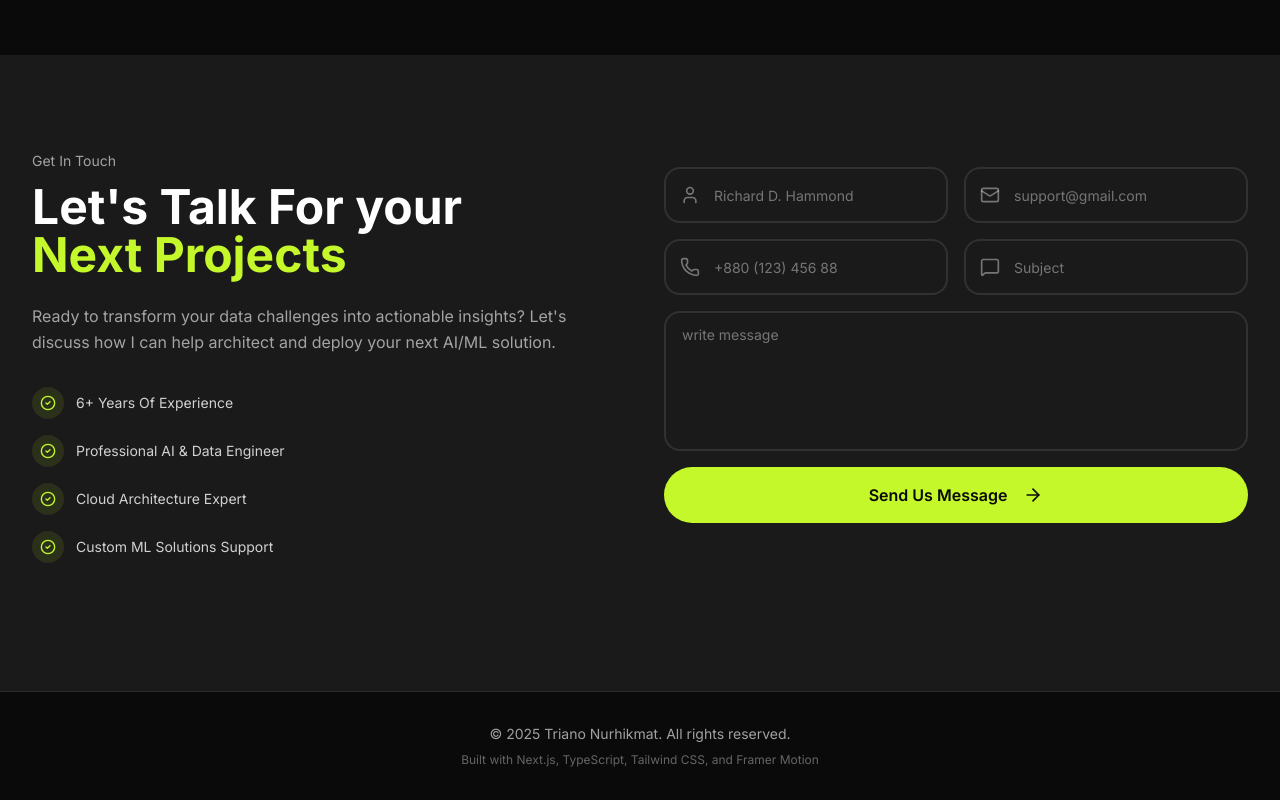
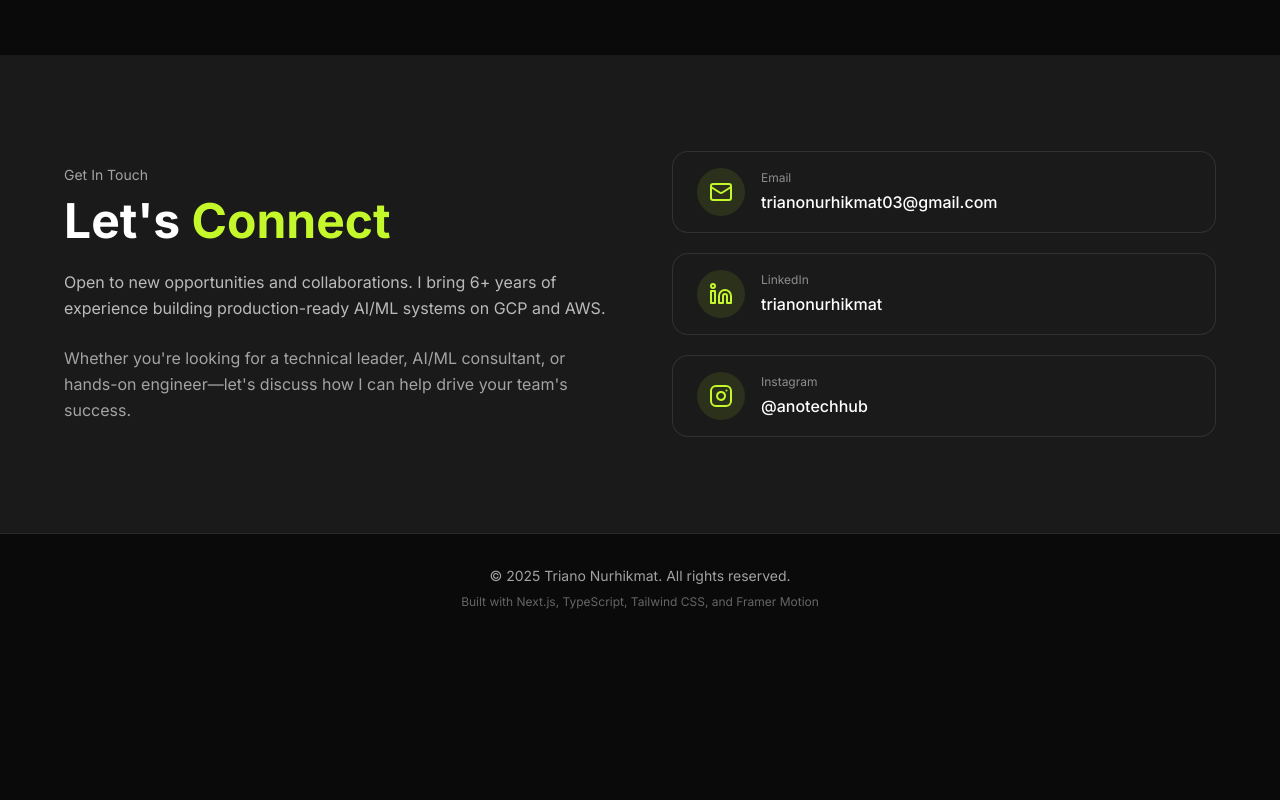
Before and after one commit to anotechhub/triano-resume, a Next.js app: page / in a window 1280 px wide. Shown: the part 5060-5860 px from the top of the page. After the commit the page ends 5702 px from the top, so only its background shows below. Built offline with nearby package versions, Linux system fonts and the light colour scheme.

Commit message:
update footer

```diff
--- a/src/components/sections/contact-dark.tsx
+++ b/src/components/sections/contact-dark.tsx
@@ -1,79 +1,17 @@
 "use client";
 
-import * as React from "react";
 import { motion } from "framer-motion";
-import { zodResolver } from "@hookform/resolvers/zod";
-import { useForm } from "react-hook-form";
-import * as z from "zod";
-import { CheckCircle2, Loader2, ArrowRight, User, Mail as MailIcon, MessageSquare, Phone as PhoneIcon } from "lucide-react";
+import { Mail, Linkedin, Instagram } from "lucide-react";
 import { Container } from "@/components/ui/container";
 import { Section } from "@/components/ui/section";
-import { Button } from "@/components/ui/button";
-import { Input } from "@/components/ui/input";
-import { Textarea } from "@/components/ui/textarea";
-
-const formSchema = z.object({
-  name: z.string().min(2, "Name must be at least 2 characters"),
-  email: z.string().email("Invalid email address"),
-  phone: z.string().min(10, "Phone number required"),
-  subject: z.string().min(3, "Subject required"),
-  message: z.string().min(10, "Message must be at least 10 characters"),
-  honeypot: z.string().max(0, "Bot detected"),
-});
-
-type ContactFormData = z.infer<typeof formSchema>;
-
-const features = [
-  "6+ Years Of Experience",
-  "Professional AI & Data Engineer",
-  "Cloud Architecture Expert",
-  "Custom ML Solutions Support",
-];
 
 export function ContactDark() {
-  const [isSubmitting, setIsSubmitting] = React.useState(false);
-  const [submitStatus, setSubmitStatus] = React.useState<"idle" | "success" | "error">("idle");
-
-  const {
-    register,
-    handleSubmit,
-    formState: { errors },
-    reset,
-  } = useForm<ContactFormData>({
-    resolver: zodResolver(formSchema),
-  });
-
-  const onSubmit = async (data: ContactFormData) => {
-    setIsSubmitting(true);
-    setSubmitStatus("idle");
-
-    try {
-      if (data.honeypot) {
-        throw new Error("Bot detected");
-      }
-
-      const mailtoLink = `mailto:anno.tri@gmail.com?subject=${encodeURIComponent(
-        data.subject
-      )}&body=${encodeURIComponent(
-        `Name: ${data.name}\nEmail: ${data.email}\nPhone: ${data.phone}\n\nMessage:\n${data.message}`
-      )}`;
-
-      window.location.href = mailtoLink;
-      setSubmitStatus("success");
-      reset();
-    } catch (error) {
-      console.error("Form submission error:", error);
-      setSubmitStatus("error");
-    } finally {
-      setIsSubmitting(false);
-    }
-  };
-
   return (
     <Section id="contact" className="bg-dark-lighter">
       <Container>
-        <div className="grid grid-cols-1 lg:grid-cols-2 gap-12">
-          {/* Left Content */}
+        <div className="max-w-6xl mx-auto">
+          <div className="grid grid-cols-1 lg:grid-cols-2 gap-12 lg:gap-16 items-center">
+            {/* Left Content - Caption */}
             <motion.div
               initial={{ opacity: 0, x: -30 }}
               whileInView={{ opacity: 1, x: 0 }}
@@ -82,159 +20,72 @@ export function ContactDark() {
             >
               <p className="text-white/60 text-sm mb-3">Get In Touch</p>
               <h2 className="text-4xl md:text-5xl font-bold text-white mb-6">
-              Let&apos;s Talk For your
-              <br />
-              <span className="text-lime">Next Projects</span>
+                Let&apos;s <span className="text-lime">Connect</span>
               </h2>
-
-            <p className="text-white/60 leading-relaxed mb-8">
-              Ready to transform your data challenges into actionable insights?
-              Let&apos;s discuss how I can help architect and deploy your next
-              AI/ML solution.
+              <p className="text-white/70 leading-relaxed mb-6">
+                Open to new opportunities and collaborations. I bring 6+ years of experience building production-ready AI/ML systems on GCP and AWS.
               </p>
 
-            {/* Features */}
-            <div className="space-y-4 mb-8">
-              {features.map((feature, index) => (
-                <motion.div
-                  key={feature}
-                  initial={{ opacity: 0, x: -20 }}
-                  whileInView={{ opacity: 1, x: 0 }}
-                  viewport={{ once: true }}
-                  transition={{ duration: 0.5, delay: index * 0.1 }}
-                  className="flex items-center gap-3"
-                >
-                  <div className="w-8 h-8 rounded-full bg-lime/10 flex items-center justify-center flex-shrink-0">
-                    <CheckCircle2 className="w-4 h-4 text-lime" />
-                  </div>
-                  <span className="text-white/80 text-sm">{feature}</span>
-                </motion.div>
-              ))}
-            </div>
+              <p className="text-white/60 leading-relaxed">
+                Whether you&apos;re looking for a technical leader, AI/ML consultant, or hands-on engineer—let&apos;s discuss how I can help drive your team&apos;s success.
+              </p>
             </motion.div>
 
-          {/* Right Content - Form */}
+            {/* Right Content - Contact Links */}
             <motion.div
               initial={{ opacity: 0, x: 30 }}
               whileInView={{ opacity: 1, x: 0 }}
               viewport={{ once: true }}
-            transition={{ duration: 0.6 }}
+              transition={{ duration: 0.6, delay: 0.2 }}
+              className="flex flex-col gap-5"
             >
-            <form onSubmit={handleSubmit(onSubmit)} className="space-y-4">
-              {/* Honeypot */}
-              <input
-                type="text"
-                {...register("honeypot")}
-                className="hidden"
-                tabIndex={-1}
-                autoComplete="off"
-              />
+              {/* Email */}
+              <a
+                href="mailto:trianonurhikmat03@gmail.com"
+                className="group flex items-center gap-4 px-6 py-4 rounded-2xl bg-dark-card border border-white/10 hover:border-lime/50 transition-all"
+              >
+                <div className="w-12 h-12 rounded-full bg-lime/10 flex items-center justify-center group-hover:bg-lime/20 transition-all flex-shrink-0">
+                  <Mail className="w-6 h-6 text-lime" />
+                </div>
+                <div className="text-left min-w-0">
+                  <p className="text-white/50 text-xs mb-1">Email</p>
+                  <p className="text-white font-medium truncate">trianonurhikmat03@gmail.com</p>
+                </div>
+              </a>
 
-              {/* Name & Email Row */}
-              <div className="grid grid-cols-1 md:grid-cols-2 gap-4">
-                <div>
-                  <div className="relative">
-                    <Input
-                      {...register("name")}
-                      placeholder="Richard D. Hammond"
-                      className="bg-dark-card border-white/10 text-white pl-12 h-14 rounded-2xl focus:border-lime"
-                    />
-                    <User className="absolute left-4 top-1/2 -translate-y-1/2 w-5 h-5 text-white/40" />
+              {/* LinkedIn */}
+              <a
+                href="https://www.linkedin.com/in/trianonurhikmat/"
+                target="_blank"
+                rel="noopener noreferrer"
+                className="group flex items-center gap-4 px-6 py-4 rounded-2xl bg-dark-card border border-white/10 hover:border-lime/50 transition-all"
+              >
+                <div className="w-12 h-12 rounded-full bg-lime/10 flex items-center justify-center group-hover:bg-lime/20 transition-all flex-shrink-0">
+                  <Linkedin className="w-6 h-6 text-lime" />
                 </div>
-                  {errors.name && (
-                    <p className="text-red-400 text-xs mt-1">{errors.name.message}</p>
-                  )}
+                <div className="text-left">
+                  <p className="text-white/50 text-xs mb-1">LinkedIn</p>
+                  <p className="text-white font-medium">trianonurhikmat</p>
                 </div>
+              </a>
 
-                <div>
-                  <div className="relative">
-                    <Input
-                      {...register("email")}
-                      type="email"
-                      placeholder="support@gmail.com"
-                      className="bg-dark-card border-white/10 text-white pl-12 h-14 rounded-2xl focus:border-lime"
-                    />
-                    <MailIcon className="absolute left-4 top-1/2 -translate-y-1/2 w-5 h-5 text-white/40" />
+              {/* Instagram */}
+              <a
+                href="https://www.instagram.com/anotechhub/"
+                target="_blank"
+                rel="noopener noreferrer"
+                className="group flex items-center gap-4 px-6 py-4 rounded-2xl bg-dark-card border border-white/10 hover:border-lime/50 transition-all"
+              >
+                <div className="w-12 h-12 rounded-full bg-lime/10 flex items-center justify-center group-hover:bg-lime/20 transition-all flex-shrink-0">
+                  <Instagram className="w-6 h-6 text-lime" />
                 </div>
-                  {errors.email && (
-                    <p className="text-red-400 text-xs mt-1">{errors.email.message}</p>
-                  )}
+                <div className="text-left">
+                  <p className="text-white/50 text-xs mb-1">Instagram</p>
+                  <p className="text-white font-medium">@anotechhub</p>
                 </div>
+              </a>
+            </motion.div>
           </div>
-
-              {/* Phone & Subject Row */}
-              <div className="grid grid-cols-1 md:grid-cols-2 gap-4">
-                <div>
-                  <div className="relative">
-                    <Input
-                      {...register("phone")}
-                      placeholder="+880 (123) 456 88"
-                      className="bg-dark-card border-white/10 text-white pl-12 h-14 rounded-2xl focus:border-lime"
-                    />
-                    <PhoneIcon className="absolute left-4 top-1/2 -translate-y-1/2 w-5 h-5 text-white/40" />
-                  </div>
-                  {errors.phone && (
-                    <p className="text-red-400 text-xs mt-1">{errors.phone.message}</p>
-                  )}
-                </div>
-
-                <div>
-                  <div className="relative">
-                    <Input
-                      {...register("subject")}
-                      placeholder="Subject"
-                      className="bg-dark-card border-white/10 text-white pl-12 h-14 rounded-2xl focus:border-lime"
-                    />
-                    <MessageSquare className="absolute left-4 top-1/2 -translate-y-1/2 w-5 h-5 text-white/40" />
-                  </div>
-                  {errors.subject && (
-                    <p className="text-red-400 text-xs mt-1">{errors.subject.message}</p>
-                  )}
-                </div>
-              </div>
-
-              {/* Message */}
-              <div>
-                <Textarea
-                  {...register("message")}
-                  placeholder="write message"
-                  className="bg-dark-card border-white/10 text-white rounded-2xl min-h-[140px] focus:border-lime resize-none"
-                />
-                {errors.message && (
-                  <p className="text-red-400 text-xs mt-1">{errors.message.message}</p>
-                )}
-              </div>
-
-              {/* Submit Button */}
-              <Button
-                type="submit"
-                disabled={isSubmitting}
-                className="w-full bg-lime text-dark hover:bg-lime/90 font-semibold h-14 rounded-full text-base"
-              >
-                {isSubmitting ? (
-                  <>
-                    <Loader2 className="w-5 h-5 animate-spin" />
-                    Sending...
-                  </>
-                ) : (
-                  <>
-                    Send Us Message
-                    <ArrowRight className="w-5 h-5 ml-2" />
-                  </>
-                )}
-              </Button>
-
-              {/* Status Messages */}
-              {submitStatus === "success" && (
-                <p className="text-lime text-sm text-center">Message sent successfully!</p>
-              )}
-              {submitStatus === "error" && (
-                <p className="text-red-400 text-sm text-center">
-                  Failed to send message. Please try again.
-                </p>
-              )}
-            </form>
-          </motion.div>
         </div>
       </Container>
     </Section>
--- a/src/components/sections/hero-dark.tsx
+++ b/src/components/sections/hero-dark.tsx
@@ -54,7 +54,7 @@ export function HeroDark() {
                 size="lg"
                 className="bg-lime text-dark hover:bg-lime/90 font-semibold rounded-full px-8"
               >
-                <a href="mailto:anno.tri@gmail.com" className="inline-flex items-center gap-2">
+                <a href="mailto:trianonurhikmat03@gmail.com" className="inline-flex items-center gap-2">
                   Hire Me <ArrowRight className="w-5 h-5" />
                 </a>
               </Button>
@@ -141,11 +141,11 @@ export function HeroDark() {
             <span className="text-sm text-white/70">+62 813-2506-3397</span>
           </a>
           <a
-            href="mailto:anno.tri@gmail.com"
+            href="mailto:trianonurhikmat03@gmail.com"
             className="flex items-center gap-3 px-5 py-3 rounded-full bg-dark-card border border-white/10 hover:border-lime/50 transition-all"
           >
             <Mail className="w-4 h-4 text-lime" />
-            <span className="text-sm text-white/70">anno.tri@gmail.com</span>
+            <span className="text-sm text-white/70">trianonurhikmat03@gmail.com</span>
           </a>
           <a
             href="https://www.linkedin.com/in/trianonurhikmat/"
```
Lines whose indentation alone changed are shown as unchanged.
